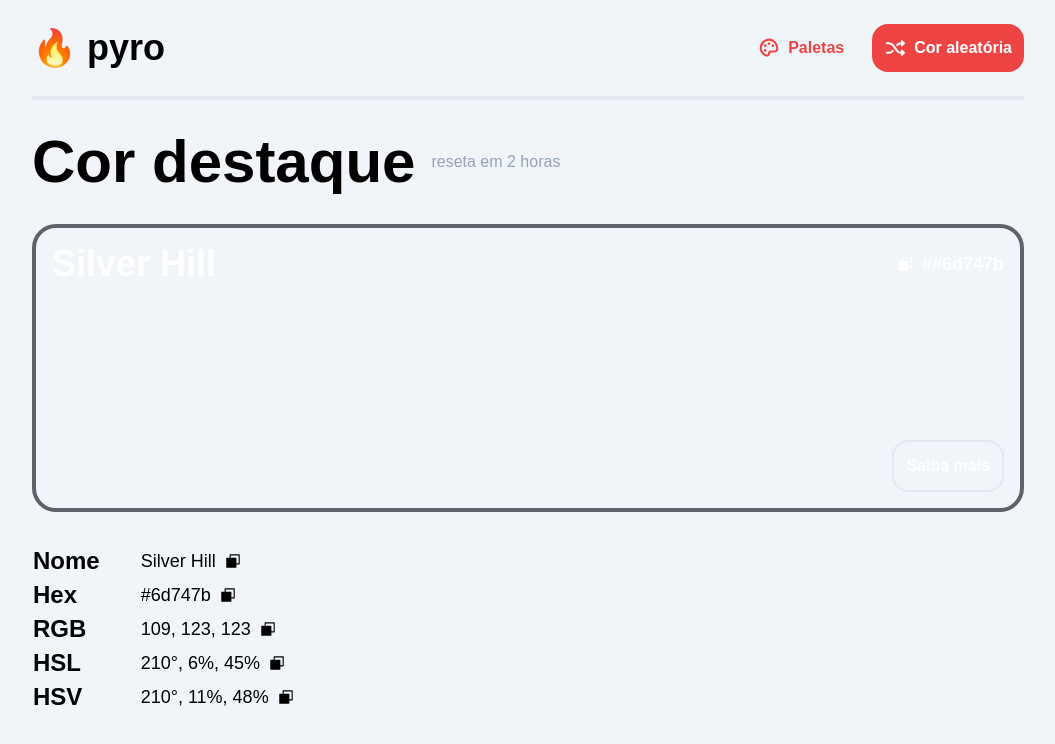
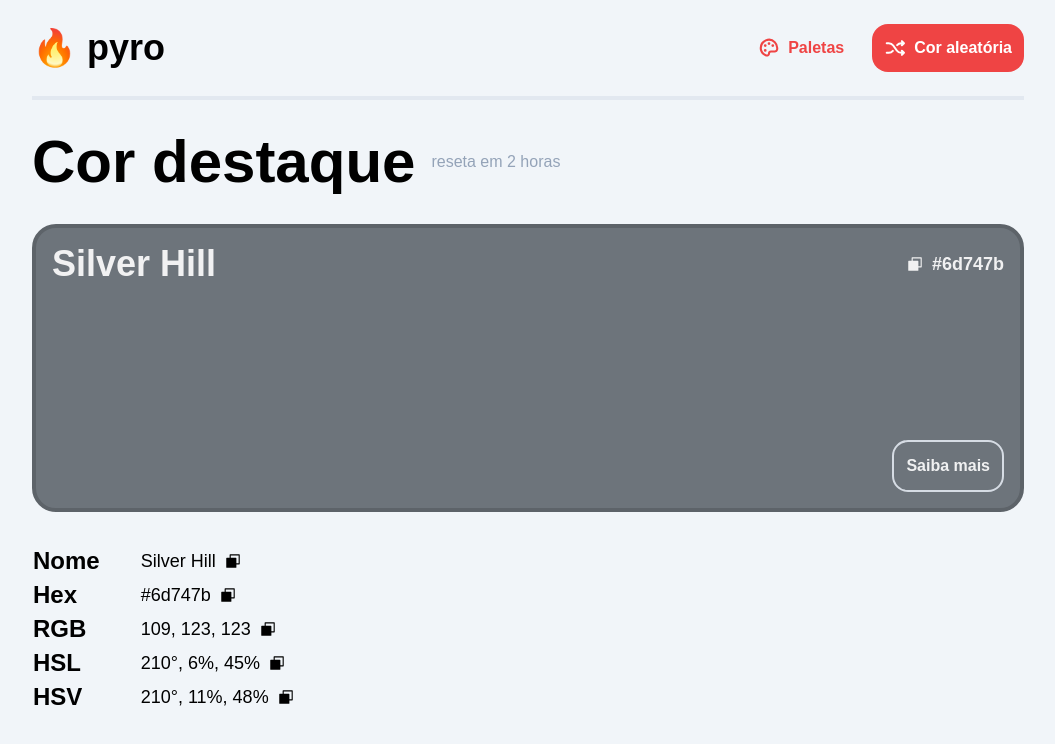
Before and after one commit to gukodev/pyro, a Next.js app: page / in a window 1280 px wide. Shown: the top 744 px of the page, without its empty margins (112-1167 px from the left). Built offline with nearby package versions, Linux system fonts and the light colour scheme; a web font is replaced by a local one.

Commit message:
Fix double #

```diff
--- a/src/components/FeaturedColor/ColorCard.tsx
+++ b/src/components/FeaturedColor/ColorCard.tsx
@@ -1,6 +1,7 @@
 'use client'
 
 import { ColorInfo } from '@/util/color'
+import { removeHash } from '@/util/colorFormat'
 import clsx from 'clsx'
 import { wcagContrast } from 'culori'
 import Link from 'next/link'
@@ -21,7 +22,7 @@ export default function ColorCard({ data }: ColorCardProps) {
     return (
         <div
             className='relative w-full h-72 rounded-3xl p-4 border-4'
-            style={{ backgroundColor: `#${hex}`, borderColor }}
+            style={{ backgroundColor: hex, borderColor }}
         >
             <div
                 className={clsx(
@@ -32,11 +33,11 @@ export default function ColorCard({ data }: ColorCardProps) {
                 <Link className='text-4xl hover:opacity-75 transition-opacity' href={`/${hex}`}>
                     {name}
                 </Link>
-                <Copyable value={`#${hex}`} />
+                <Copyable value={hex} />
             </div>
             <div className='absolute bottom-0 left-0 p-4 w-full'>
                 <div className='float-right opacity-90'>
-                    <Link href={`/${hex}`} passHref>
+                    <Link href={`/${removeHash(hex)}`} passHref>
                         <OutlineButton theme={theme}>Saiba mais</OutlineButton>
                     </Link>
                 </div>
```
